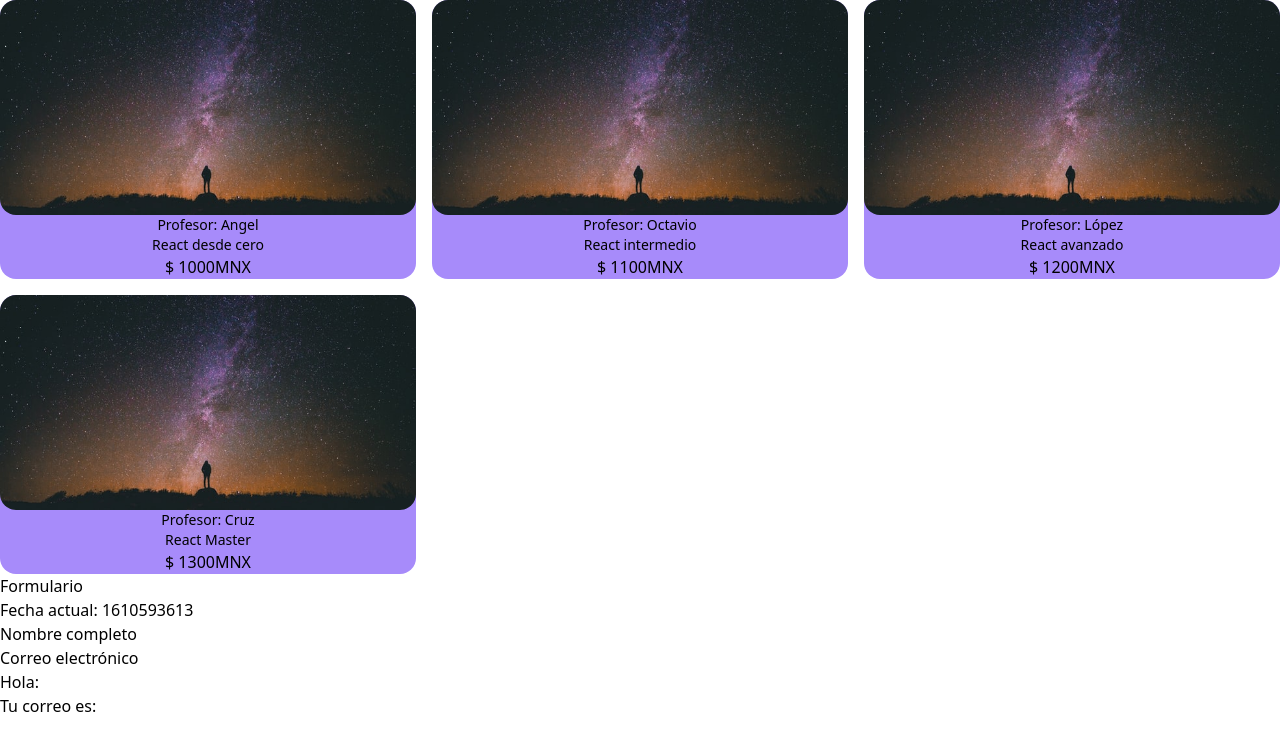
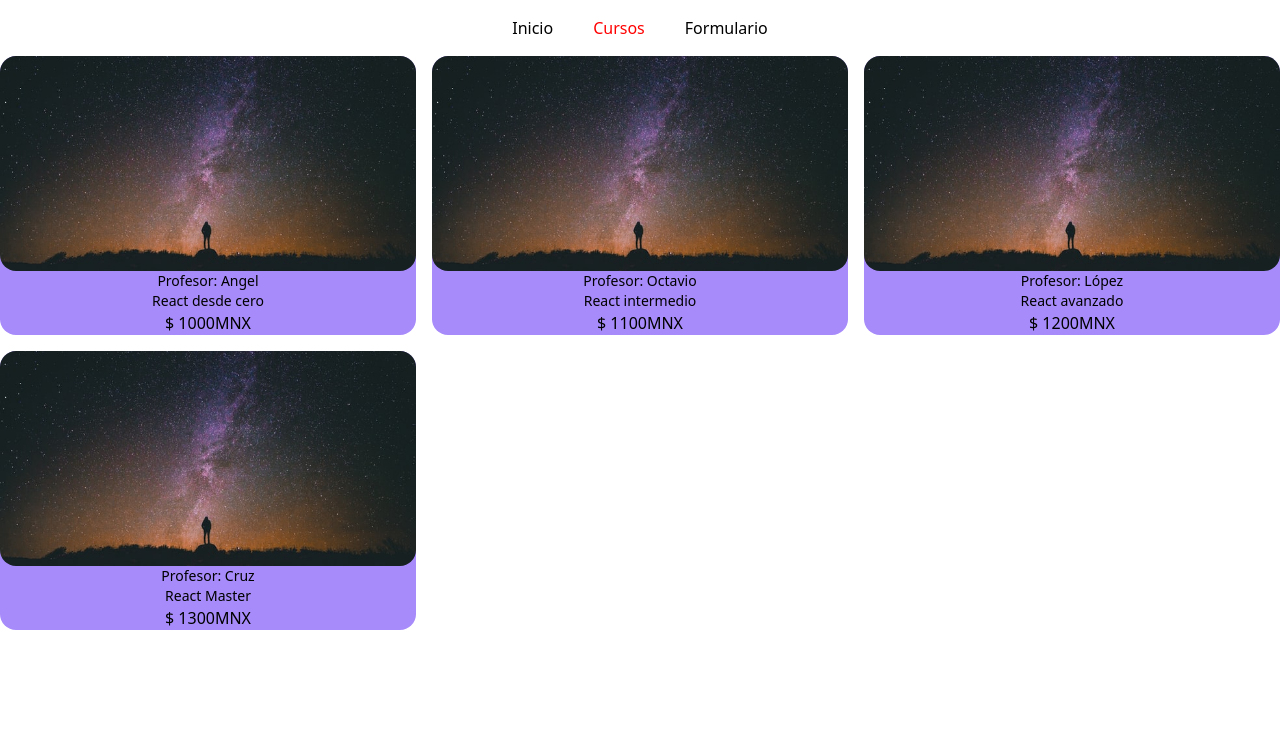
Before and after one commit to AngelLopez15/Reactrepaso, a React (Create React App) app: page /cursos in a window 1280 px wide. Shown: the top 750 px of the page. Built offline with nearby package versions, Linux system fonts and the light colour scheme.

Commit message:
React Router Dom V6 agregado

```diff
--- a/package.json
+++ b/package.json
@@ -12,6 +12,7 @@
     "prop-types": "^15.7.2",
     "react": "^17.0.1",
     "react-dom": "^17.0.1",
+    "react-router-dom": "^6.2.1",
     "react-scripts": "4.0.1",
     "tailwindcss": "npm:@tailwindcss/postcss7-compat",
     "web-vitals": "^0.2.4"
--- a/src/App.js
+++ b/src/App.js
@@ -1,42 +1,65 @@
-import Curso4 from "./components/Curso4"
+// import Curso4 from "./components/Curso4"
+import {
+  BrowserRouter,
+  Routes,
+  Route
+} from "react-router-dom";
+import Banner from "./components/Banner";
+import Course from "./components/Course";
+import CursoGrid from "./components/CursoGrid";
 import Formulario from "./components/Formulario";
+import Navbar from "./components/Navbar";
 
 // Para renderizar varios componentes iguales lo mas optimo no es ponerlos uno por uno
 // si no renderizar varios componentes con un ciclo. Para eso vamos a necesitar hacer un
 // arreglo de objeto que contendra las propiedas que llevara cada componente
 
-const cursos = [
-  {
-    title: 'React desde cero',
-    imagen: './assets/universe.jpg',
-    price: '1000MNX',
-    prof: 'Angel'
-  },
-  {
-    title: 'React intermedio',
-    imagen: './assets/universe.jpg',
-    price: '1100MNX',
-    prof: 'Octavio'
-  },
-  {
-    title: 'React avanzado',
-    imagen: './assets/universe.jpg',
-    price: '1200MNX',
-    prof: 'López'
-  },
-  {
-    title: 'React Master',
-    imagen: './assets/universe.jpg',
-    price: '1300MNX',
-    prof: 'Cruz'
-  }
-]
+// const cursos = [
+//   {
+//     title: 'React desde cero',
+//     imagen: './assets/universe.jpg',
+//     price: '1000MNX',
+//     prof: 'Angel'
+//   },
+//   {
+//     title: 'React intermedio',
+//     imagen: './assets/universe.jpg',
+//     price: '1100MNX',
+//     prof: 'Octavio'
+//   },
+//   {
+//     title: 'React avanzado',
+//     imagen: './assets/universe.jpg',
+//     price: '1200MNX',
+//     prof: 'López'
+//   },
+//   {
+//     title: 'React Master',
+//     imagen: './assets/universe.jpg',
+//     price: '1300MNX',
+//     prof: 'Cruz'
+//   }
+// ]
 
 
 function App() {
   return (
-    <>
-      <div className="grid grid-cols-3 gap-4">
+    <BrowserRouter>
+      <Navbar />
+      <Routes>
+        <Route path="/" exact element={<Banner />} />
+        <Route path="/cursos" element={<CursoGrid />} />
+        <Route path="/cursos/:id" element={<Course />} />
+        <Route path="/formulario" element={<Formulario />} />
+        <Route path="*" element={
+          <div>
+            <h1>Error 404</h1>
+            <p>Página no encontrada</p>
+          </div>
+        }
+        />
+      </Routes>
+      {/* <div className="grid grid-cols-3 gap-4"> */}
         {/* <Curso3
           title="React desde cero"
           imagen="./assets/universe.jpg"
@@ -57,14 +80,13 @@ function App() {
         /> */}
         {/* para hacer un ciclo y renderizar los componentes vamos a usar un ciclo "map" en lugar
         del tradicional forEach ya que map permite contruir un nuevo Array y eso es lo que necesitamos */}
-        {
+        {/* {
           cursos.map( curso => <Curso4 title= {curso.title} imagen={curso.imagen} price={curso.price} prof={curso.prof} />)
-        }
-      </div>
-      <div>
-        <Formulario />
-      </div>
-    </>
+        } */}
+        {/* <Formulario /> */}
+        {/* <CursoGrid /> */}
+      {/* </div> */}
+    </BrowserRouter>
   );
 }
 
--- /dev/null
+++ b/src/components/Banner.js
@@ -0,0 +1,9 @@
+import React from 'react'
+
+export default function Banner() {
+  return (
+    <div>
+      <h1>ESTE ES EL BANNER DE INICIO MI PROYECTO</h1>
+    </div>
+  )
+}
--- /dev/null
+++ b/src/components/Course.js
@@ -0,0 +1,58 @@
+import React from 'react'
+import { useParams } from "react-router-dom"
+
+const cursos = [
+  {
+    id: 1,
+    title: 'React desde cero',
+    imagen: './assets/universe.jpg',
+    price: '1000MNX',
+    prof: 'Angel'
+  },
+  {
+    id: 2,
+    title: 'React intermedio',
+    imagen: './assets/universe.jpg',
+    price: '1100MNX',
+    prof: 'Octavio'
+  },
+  {
+    id: 3,
+    title: 'React avanzado',
+    imagen: './assets/universe.jpg',
+    price: '1200MNX',
+    prof: 'López'
+  },
+  {
+    id: 4,
+    title: 'React Master',
+    imagen: './assets/universe.jpg',
+    price: '1300MNX',
+    prof: 'Cruz'
+  }
+]
+
+function Course() {
+  let params = useParams()
+  // console.log(params)
+
+  const cursoActual = cursos.filter( curso => curso.id === parseInt(params.id))[0]
+  // console.log(cursoActual)
+
+  return (
+    <>
+      {
+        cursoActual
+        ?
+          <div>
+            <h1>Curso: { cursoActual.title } </h1>
+            <p>Profesor: { cursoActual.prof }</p>
+          </div>
+        :
+          <p>Curso no existe</p>
+      }
+    </>
+  )
+}
+
+export default Course
--- a/src/components/Curso4.js
+++ b/src/components/Curso4.js
@@ -1,5 +1,5 @@
 import PropTypes from 'prop-types'
-
+import { Link } from "react-router-dom";
 // Renderizando el componente con Props
 
 export default function Curso4(props) {
@@ -7,7 +7,7 @@ export default function Curso4(props) {
   // Se puede desestructurar directamente en los parentesis ({title, imagen, price})
   // o hacerlo en una constante
 
-  const {imagen, title, price, prof} = props
+  const {id, imagen, title, price, prof} = props
 
   // haciendo validadesciones de las props
   // podemos hacer dos tipos de validacion:
@@ -24,7 +24,9 @@ export default function Curso4(props) {
   return (
     <article className="flex-1 bg-purple-400 rounded-2xl">
       <header>
-        <img src={imagen} alt={title} className="rounded-2xl" />
+        <Link to={`/cursos/${id}`}>
+          <img src={imagen} alt={title} className="rounded-2xl" />
+        </Link>
       </header>
       <div className="text-center">
         <h4 className="text-sm" >{`Profesor: ${prof}`}</h4>
--- /dev/null
+++ b/src/components/CursoGrid.js
@@ -0,0 +1,52 @@
+import React from 'react'
+import Curso4 from './Curso4'
+
+const cursos = [
+  {
+    id: 1,
+    title: 'React desde cero',
+    imagen: './assets/universe.jpg',
+    price: '1000MNX',
+    prof: 'Angel'
+  },
+  {
+    id: 2,
+    title: 'React intermedio',
+    imagen: './assets/universe.jpg',
+    price: '1100MNX',
+    prof: 'Octavio'
+  },
+  {
+    id: 3,
+    title: 'React avanzado',
+    imagen: './assets/universe.jpg',
+    price: '1200MNX',
+    prof: 'López'
+  },
+  {
+    id: 4,
+    title: 'React Master',
+    imagen: './assets/universe.jpg',
+    price: '1300MNX',
+    prof: 'Cruz'
+  }
+]
+
+export default function CursoGrid() {
+  return (
+    <div className="grid grid-cols-3 gap-4">
+      {
+        cursos.map( (item) => (
+          <Curso4
+            key={item.id}
+            id={item.id}
+            title={item.title}
+            imagen={item.imagen}
+            price={item.price}
+            prof={item.prof}
+          />
+        ))
+      }
+    </div>
+  )
+}
--- /dev/null
+++ b/src/components/Navbar.js
@@ -0,0 +1,55 @@
+import React from 'react'
+import { NavLink } from "react-router-dom";
+
+function Navbar() {
+  return (
+    <nav>
+      <ul className='flex justify-center'>
+        <li className='px-5'>
+          <NavLink
+              style={({ isActive }) => {
+                return {
+                  display: "block",
+                  margin: "1rem 0",
+                  color: isActive ? "red" : ""
+                };
+              }}
+              to="/"
+            >
+              Inicio
+          </NavLink>
+        </li>
+        <li className='px-5'>
+        <NavLink
+              style={({ isActive }) => {
+                return {
+                  display: "block",
+                  margin: "1rem 0",
+                  color: isActive ? "red" : ""
+                };
+              }}
+              to="/cursos"
+            >
+              Cursos
+          </NavLink>
+        </li>
+        <li className='px-5'>
+        <NavLink
+              style={({ isActive }) => {
+                return {
+                  display: "block",
+                  margin: "1rem 0",
+                  color: isActive ? "red" : ""
+                };
+              }}
+              to="/formulario"
+            >
+              Formulario
+          </NavLink>
+        </li>
+      </ul>
+    </nav>
+  )
+}
+
+export default Navbar
```
Also changed, not shown: 2 other files (tests, documents, lock files or other folders).
